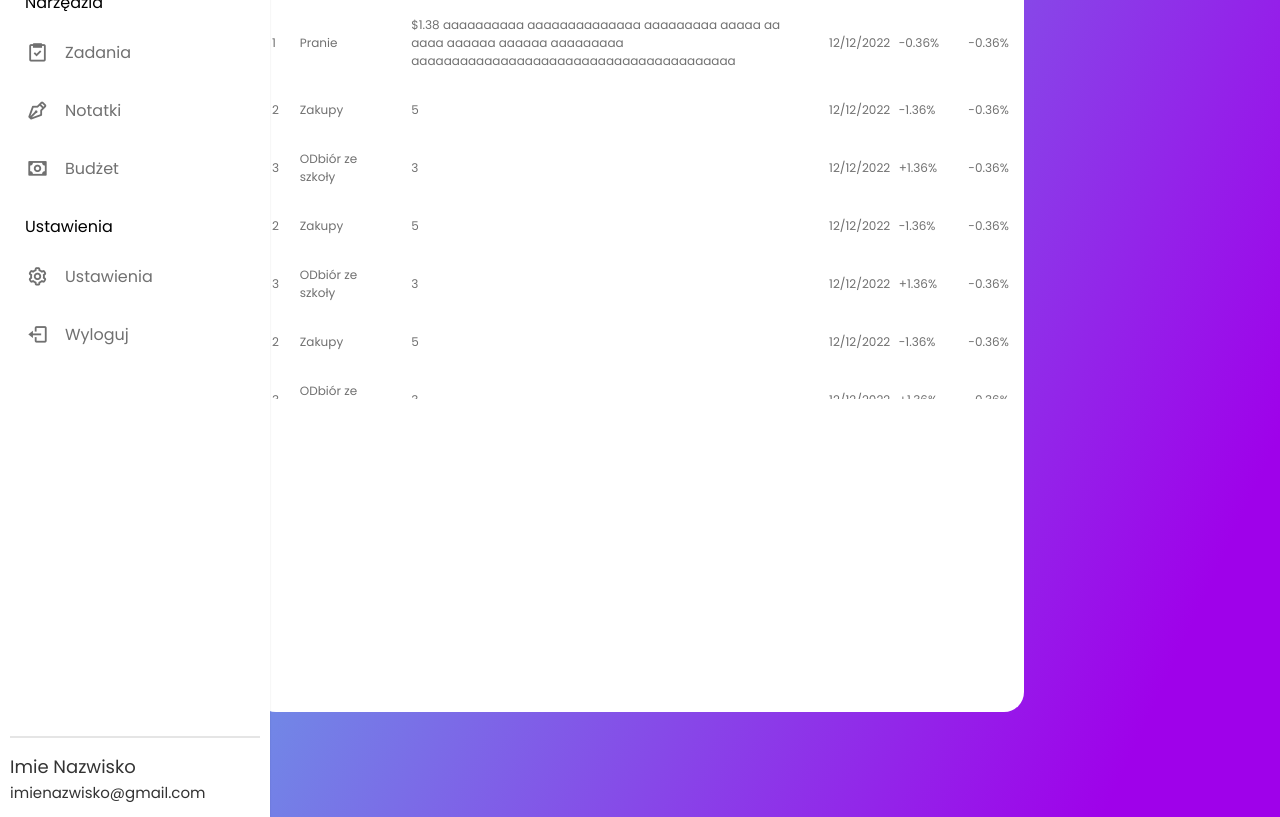
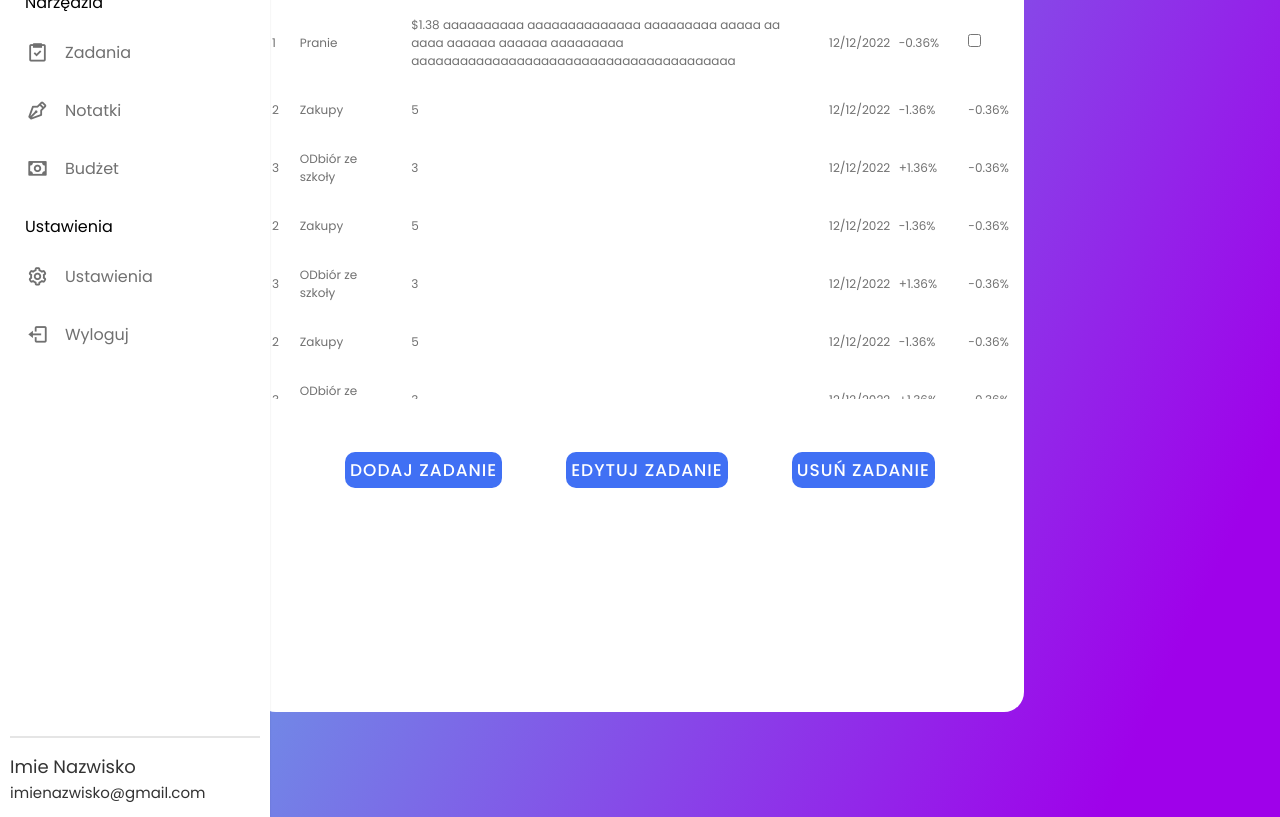
Before and after one commit to STycz/Notatnik, a PHP site: page /tasks.html in a window 1280 px wide. Shown: the part 231-1048 px from the top of the page. Run offline with PHP 8.4, Linux system fonts and the light colour scheme.

Commit message:
Przycisków Dodaj, edytuj, usuń w tasks.html

```diff
--- a/create_room_style.css
+++ b/create_room_style.css
@@ -237,8 +237,33 @@ body{
   -webkit-background-clip: text;
   -webkit-text-fill-color: transparent;
 }
-
-
+.btn-section{
+  margin-top:20px;
+  display: flex;
+  flex-direction: row;
+  flex-wrap: nowrap;
+  justify-content: center;
+  align-items: center;
+  align-content: center;
+}
+.btn-section div{
+  margin: 2em;
+}
+.btn-section div input{
+  border-radius: 10px;
+  padding: 5px;
+  border: none;
+  color: #fff;
+  font-size: 17px;
+  font-weight: 500;
+  text-transform: uppercase;
+  letter-spacing: 1px;
+  cursor: pointer;
+  position: relative;
+  z-index: 2;
+  background: #4070f4;
+  transition: all 0.4s;
+}
 /* task table */
 table{
   width:100%;
--- a/tasks.html
+++ b/tasks.html
@@ -112,7 +112,9 @@
                   <td width="30%">$1.38 aaaaaaaaaa aaaaaaaaaaaaaa aaaaaaaaa aaaaa aa aaaa aaaaaa aaaaaa aaaaaaaaa aaaaaaaaaaaaaaaaaaaaaaaaaaaaaaaaaaaaaaaa</td>
                   <td width="5%">12/12/2022</td>
                   <td width="5%">-0.36%</td>
-                  <td width="5%">-0.36%</td>
+                  <td width="5%">
+                    <input type="checkbox">
+                    </td>
                 </tr>
                 <tr>
                   <td>2</td>
@@ -214,7 +216,17 @@
             </table>
           </div>
         </section>
-
+        <div class="btn-section">
+            <div>
+                <input type="submit" value="Dodaj zadanie">
+            </div>
+            <div>
+                <input type="submit" value="Edytuj zadanie">
+            </div>
+            <div>
+                <input type="submit" value="Usuń zadanie">
+            </div>
+        </div>
     </div>
   </body>
 </html>
```
